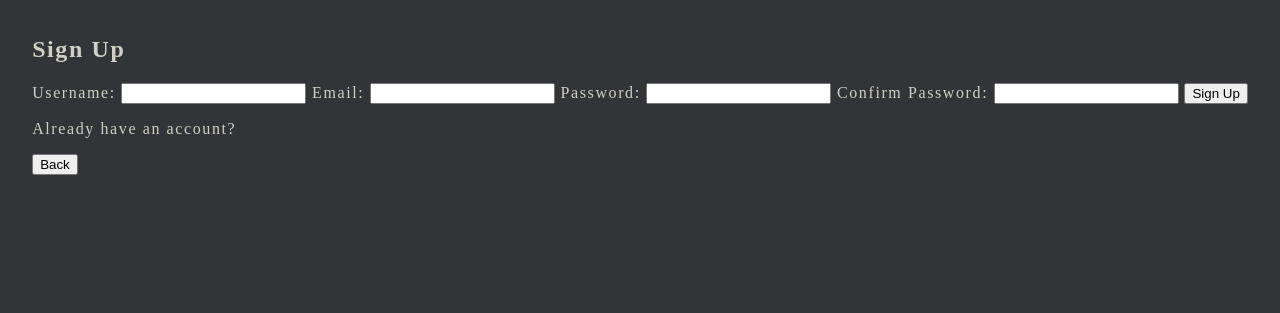
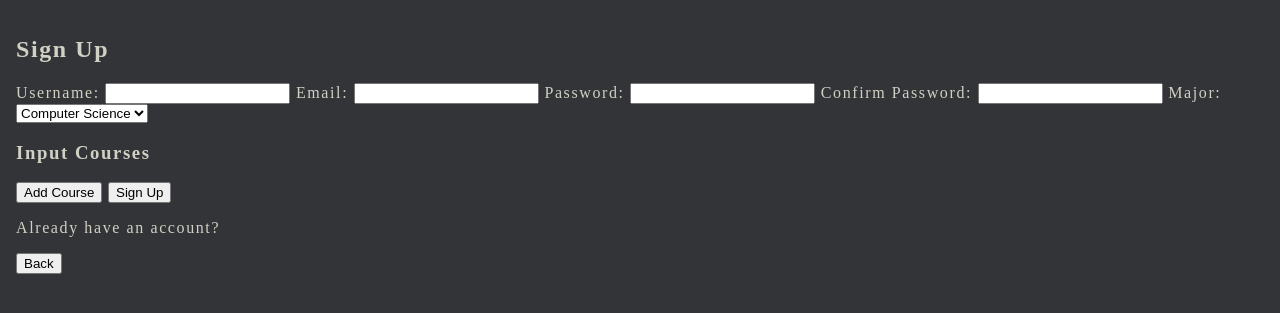
Before and after one commit to WilliamBizier/DandyHacks, a Flask app: page /signup in a window 1280 px wide. Shown: the top 313 px of the page. Run offline with Flask 3, Linux system fonts and the light colour scheme.

Commit message:
sign up with classes

```diff
--- a/server.py
+++ b/server.py
@@ -99,6 +99,20 @@ def signup():
         password = request.form.get('password', None)
         email = request.form.get('email', None)
         password_confirm = request.form.get('password_confirm', None)
+        major = request.form.get('major', None)
+
+        departments = request.form.getlist('department[]')
+        course_numbers = request.form.getlist('course_number[]')
+
+        # classes dictionary
+        classes = {}
+        for dept, course in zip(departments, course_numbers):
+            if dept in classes:
+                classes[dept].append(course)
+            else:
+                classes[dept] = [course]
+
+
 
         # Error handling
         if password != password_confirm or not password:
@@ -110,7 +124,6 @@ def signup():
             return response
 
         if not username or username.strip() == '':
-            print("whoop2s")
             error = "Username Field Empty"
             response = make_response(render_template(
                 'pages/signUp.html', error=error, login=login), 200)
@@ -118,16 +131,23 @@ def signup():
             return response
 
         if not email or "@u.rochester.edu" not in email:
-            print("whoops")
             error = "You are not a student"
             response = make_response(render_template(
                 'pages/signUp.html', error=error, login=login), 200)
             response.headers['X-Content-Type-Options'] = 'nosniff'
             return response
 
+        if not major:
+            error = "how did you even do this you bastard"
+            response = make_response(render_template(
+                'pages/signUp.html', error=error, login=login), 200)
+            response.headers['X-Content-Type-Options'] = 'nosniff'
+            return response
+
+
         # Escape and add user to database
         username = html.escape(username)
-        if database.add_user(username, password, email):
+        if database.add_user(username, password, email, major, classes):
             print("added apparently")
             token = secrets.token_hex()
             database.set_user_token(
@@ -151,7 +171,7 @@ def dashboard():
         user = database.get_user_by_token(token=token)
         return render_template('/pages/dashBoard.html')
     else:
-        response = make_response(redirect(url_for('/', _external=True)))
+        response = make_response(redirect(url_for('index', _external=True)))
         response.set_cookie('auth', '', max_age=0)
         return response
 
@@ -163,10 +183,9 @@ def profile():
         user = database.get_user_by_token(token=token)
         return render_template('/pages/profile.html')
     else:
-        response = make_response(redirect(url_for('/', _external=True)))
+        response = make_response(redirect(url_for('index', _external=True)))
         response.set_cookie('auth', '', max_age=0)
         return response
-    pass
 
 @app.route('/schedulebuilder')
 def schedulebuilder():
@@ -175,10 +194,10 @@ def schedulebuilder():
         user = database.get_user_by_token(token=token)
         return render_template('/pages/scheduleBuilder.html')
     else:
-        response = make_response(redirect(url_for('/', _external=True)))
+        response = make_response(redirect(url_for('index', _external=True)))
         response.set_cookie('auth', '', max_age=0)
         return response
-    pass
+
 
 @app.route('/inputClasses')
 def inputclasses():
--- a/templates/pages/signUp.html
+++ b/templates/pages/signUp.html
@@ -1,18 +1,66 @@
 <!DOCTYPE html>
 <html lang="en">
     <head>
-
         <meta charset="UTF-8">
         <meta name="viewport" content="width=device-width, initial-scale=1.0">
         <title>Sign Up Page</title>
         <link rel="stylesheet" href="static/CSS-pages/signUp.css">
+        <script>
+            function addCourseField() {
+                // Create a new div for the course input fields
+                const container = document.getElementById('courses-container');
+                const newDiv = document.createElement('div');
+                newDiv.classList.add('course-field');
 
+                // Create and append the department name input field
+                const departmentLabel = document.createElement('label');
+                departmentLabel.setAttribute('for', 'department');
+                departmentLabel.innerText = 'Department:';
+                const departmentInput = document.createElement('input');
+                departmentInput.type = 'text';
+                departmentInput.name = 'department[]';
+                departmentInput.required = true;
+                newDiv.appendChild(departmentLabel);
+                newDiv.appendChild(departmentInput);
+
+                // Create and append the course number input field
+                const courseNumberLabel = document.createElement('label');
+                courseNumberLabel.setAttribute('for', 'course_number');
+                courseNumberLabel.innerText = 'Course Number:';
+                const courseNumberInput = document.createElement('input');
+                courseNumberInput.type = 'text';
+                courseNumberInput.name = 'course_number[]';
+                courseNumberInput.required = true;
+                newDiv.appendChild(courseNumberLabel);
+                newDiv.appendChild(courseNumberInput);
+
+                // Create and append the remove button
+                const removeButton = document.createElement('button');
+                removeButton.type = 'button';
+                removeButton.innerText = 'Remove Course';
+                removeButton.onclick = function() {
+                    container.removeChild(newDiv);
+                };
+                newDiv.appendChild(removeButton);
+
+                // Append the new div to the container
+                container.appendChild(newDiv);
+            }
+
+            function validateForm() {
+                const departmentInputs = document.querySelectorAll('input[name="department[]"]');
+                const courseNumberInputs = document.querySelectorAll('input[name="course_number[]"]');
+
+                if (departmentInputs.length === 0 || courseNumberInputs.length === 0) {
+                    alert('Please add at least one course or continue without adding.');
+                }
+            }
+        </script>
     </head>
-    <body>
     <body>
         <div class="container">
             <h2>Sign Up</h2>
-                <form action="{{url_for('signup')}}" method="POST">
+            <form action="{{url_for('signup')}}" method="POST" onsubmit="validateForm()">
                 <label for="username">Username:</label>
                 <input type="text" id="username" name="username" required>
 
@@ -20,21 +68,35 @@
                 <input type="text" id="email" name="email" required>
 
                 <label for="password">Password:</label>
-                    <input type="password" id="password" name="password"
-                        required>
+                <input type="password" id="password" name="password" required>
 
                 <label for="password_confirm">Confirm Password:</label>
-                    <input type="password" id="password_confirm"
-                        name="password_confirm" required>
+                <input type="password" id="password_confirm" name="password_confirm" required>
+
+                <!-- Major dropdown -->
+                <label for="major">Major:</label>
+                <select id="major" name="major" required>
+                    <option value="Computer Science">Computer Science</option>
+                    <option value="Economics">Economics</option>
+                    <option value="Math">Math</option>
+                    <option value="Other">Other</option>
+                </select>
+
+                <div id="courses-container">
+                    <h3>Input Courses</h3>
+                    <!-- Initially empty for no default courses -->
+                </div>
+
+                <button type="button" onclick="addCourseField()">Add Course</button>
 
                 <input type="submit" value="Sign Up">
             </form>
+
             {% if error != '' %}
             <p class="Error">{{error}}</p>
             {% endif %}
 
             <p>Already have an account?</p>
-
             <a href="{{url_for('index')}}">
                 <button>Back</button>
             </a>
```
Also changed, not shown: database.py (+7 -3 lines). Lines whose indentation alone changed are shown as unchanged.
